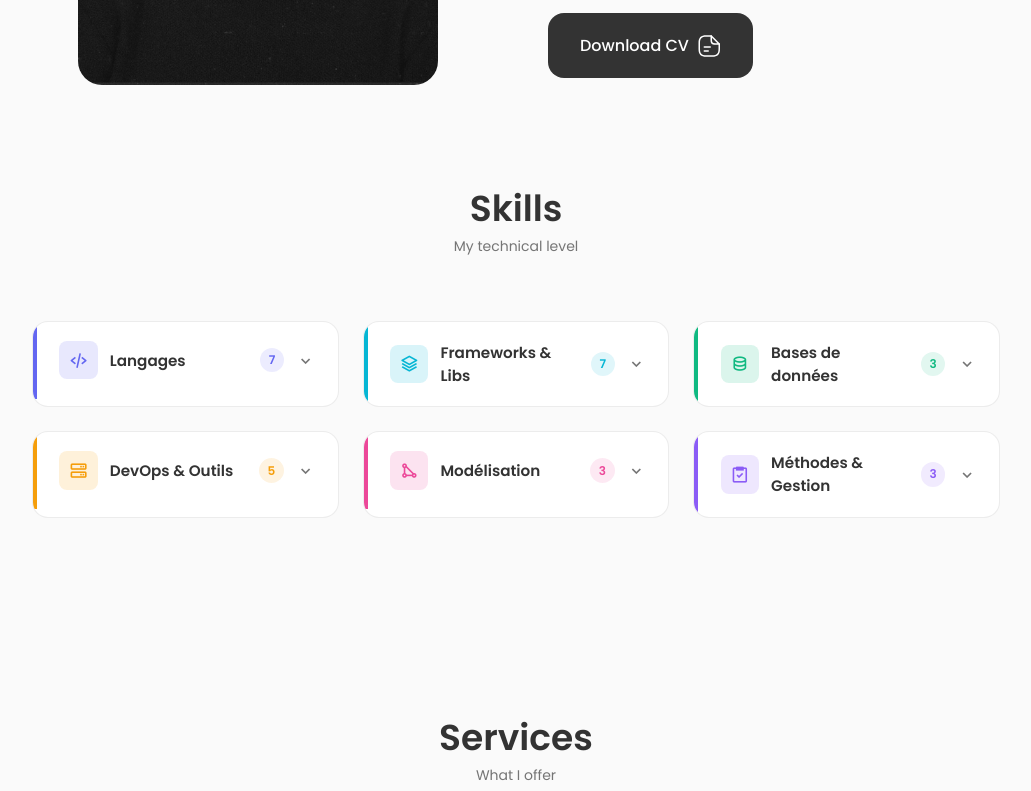
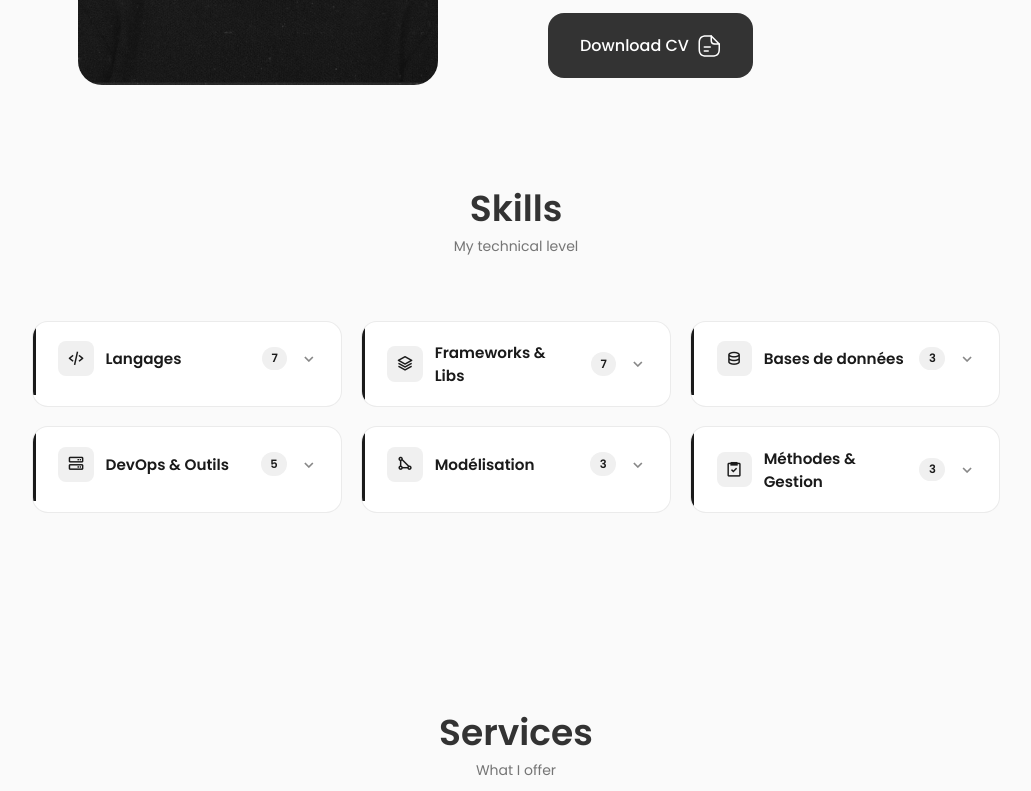
Before and after one commit to achraftes/Portfolio-website, a React (Vite) app: page / in a window 1280 px wide. Shown: the part 1349-2140 px from the top of the page, without its empty margins (124-1155 px from the left). Built offline with nearby package versions, Linux system fonts and the light colour scheme.

Commit message:
feat: add Skills component with accordion cards

```diff
--- a/src/components/skills/skills.css
+++ b/src/components/skills/skills.css
@@ -1,20 +1,21 @@
 /* ===== SKILLS SECTION ===== */
 .Skills {
   padding: 4rem 0 6rem;
+  background: var(--body-color);
 }
 
 .skills__grid {
   display: grid;
   grid-template-columns: repeat(auto-fill, minmax(280px, 1fr));
-  gap: 1.5rem;
+  gap: 1.2rem;
   margin-top: 3rem;
 }
 
 /* ===== CARD ===== */
 .skills__card {
-  background: var(--container-color);
+  background: #ffffff;
   border-radius: 1rem;
-  border: 1px solid rgba(128, 128, 128, 0.15);
+  border: 1px solid rgba(0, 0, 0, 0.08);
   overflow: hidden;
   cursor: pointer;
   transition: box-shadow 0.3s ease, transform 0.3s ease;
@@ -22,7 +23,7 @@
 
 .skills__card:hover {
   transform: translateY(-4px);
-  box-shadow: 0 8px 24px rgba(0, 0, 0, 0.12);
+  box-shadow: 0 8px 32px rgba(0, 0, 0, 0.10);
 }
 
 /* ===== CARD HEADER ===== */
@@ -31,45 +32,45 @@
   align-items: center;
   gap: 0.75rem;
   padding: 1.2rem 1.4rem;
-  border-left: 4px solid var(--cat-color);
+  border-left: 3px solid #1a1a1a;
 }
 
 .skills__card-icon {
   display: flex;
   align-items: center;
   justify-content: center;
-  width: 2.4rem;
-  height: 2.4rem;
+  width: 2.2rem;
+  height: 2.2rem;
   border-radius: 0.5rem;
-  background: color-mix(in srgb, var(--cat-color) 15%, transparent);
-  color: var(--cat-color);
-  font-size: 1.2rem;
+  background: #f0f0f0;
+  color: #1a1a1a;
+  font-size: 1.1rem;
   flex-shrink: 0;
 }
 
 .skills__card-title {
   font-size: 0.95rem;
   font-weight: 600;
-  color: var(--title-color);
+  color: #1a1a1a;
   flex: 1;
 }
 
 .skills__card-count {
-  font-size: 0.75rem;
+  font-size: 0.72rem;
   font-weight: 600;
-  color: var(--cat-color);
-  background: color-mix(in srgb, var(--cat-color) 12%, transparent);
-  padding: 0.2rem 0.55rem;
+  color: #1a1a1a;
+  background: #f0f0f0;
+  padding: 0.2rem 0.6rem;
   border-radius: 999px;
 }
 
 .skills__card-arrow {
   font-size: 1.2rem;
-  color: var(--text-color);
+  color: #888;
   transition: transform 0.3s ease;
 }
 
-/* ===== CARD BODY (collapsed by default) ===== */
+/* ===== CARD BODY ===== */
 .skills__card-body {
   max-height: 0;
   overflow: hidden;
@@ -88,8 +89,8 @@
 }
 
 .skills__card--open {
-  box-shadow: 0 4px 20px color-mix(in srgb, var(--cat-color) 20%, transparent);
-  border-color: color-mix(in srgb, var(--cat-color) 30%, transparent);
+  box-shadow: 0 4px 20px rgba(0, 0, 0, 0.10);
+  border-color: rgba(0, 0, 0, 0.15);
 }
 
 /* ===== SKILL ITEM ===== */
@@ -111,19 +112,19 @@
 .skills__item-name {
   font-size: 0.85rem;
   font-weight: 500;
-  color: var(--title-color);
+  color: #1a1a1a;
 }
 
 .skills__item-level {
-  font-size: 0.75rem;
-  color: var(--text-color-light);
+  font-size: 0.72rem;
+  color: #888;
 }
 
 /* ===== PROGRESS BAR ===== */
 .skills__bar-track {
   width: 100%;
-  height: 6px;
-  background: rgba(128, 128, 128, 0.15);
+  height: 5px;
+  background: #f0f0f0;
   border-radius: 999px;
   overflow: hidden;
 }
@@ -131,11 +132,7 @@
 .skills__bar-fill {
   height: 100%;
   width: var(--bar-width);
-  background: linear-gradient(
-    90deg,
-    var(--cat-color),
-    color-mix(in srgb, var(--cat-color) 60%, white)
-  );
+  background: #1a1a1a;
   border-radius: 999px;
   transition: width 0.6s cubic-bezier(0.4, 0, 0.2, 1);
 }
```
